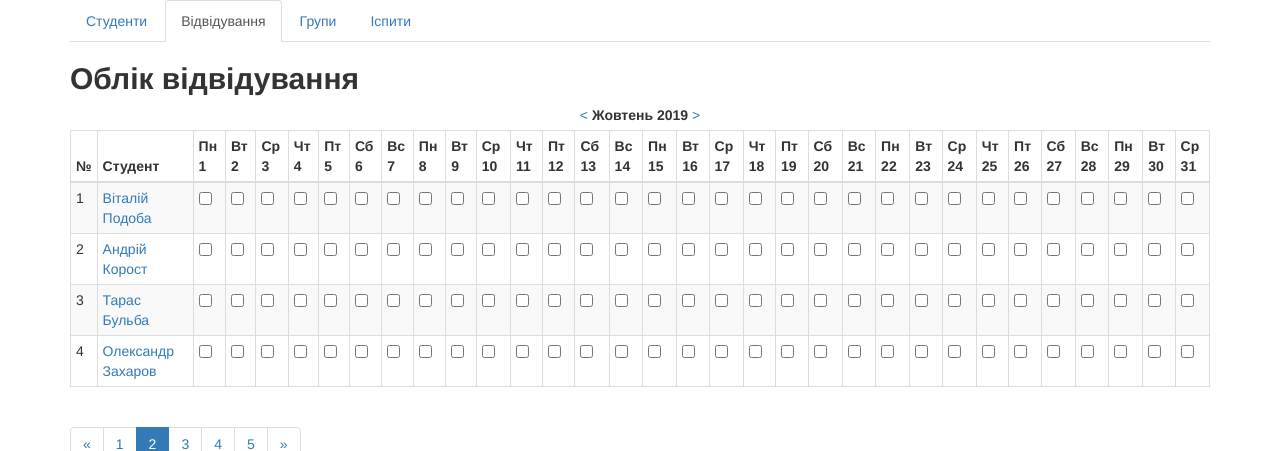
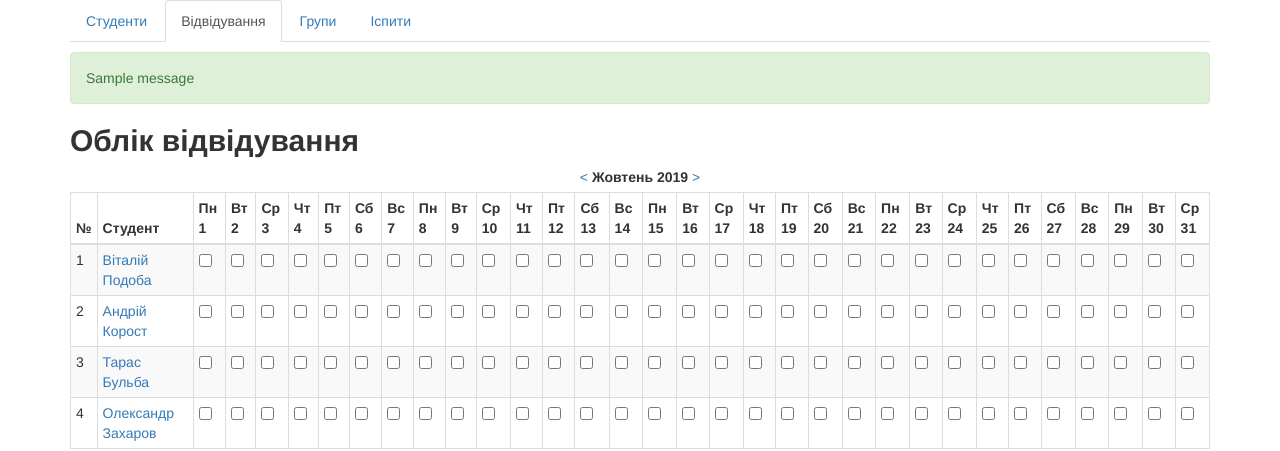
Before and after one commit to AleksanderZahar/students_db_2019, a Django app: page /journal/ in a window 1280 px wide. Shown: the part 70-521 px from the top of the page. Run offline with Django 3.2, Linux system fonts and the light colour scheme; one stand-in notice (Sample message) is shown; some libraries are stand-ins or nearby versions.

Commit message:
Глава 8 - Форма добавления студентов (д/з. стр. 315): 1. изменены статусные сообщения с помощью django.contrib.messages во вьюшке на успешное добавление студента и нажатие кнопки отмена. Сообщение про ошибке, что в шаблоне формы, осталось без изменений, так как нет редиректа (наверное)

```diff
--- a/students_app/templates/students/base.html
+++ b/students_app/templates/students/base.html
@@ -60,10 +60,15 @@
         <div class="col-xs-12" id="content-column">
 
             <!-- Status Message -->
+{#            {% block status_message %}#}
+{#                {% if request.GET.status_message %}#}
+{#                    <div class="alert alert-warning" role="alert">{{ request.GET.status_message }}</div>#}
+{#                {% endif %}#}
+{#            {% endblock %}#}
             {% block status_message %}
-                {% if request.GET.status_message %}
-                    <div class="alert alert-warning" role="alert">{{ request.GET.status_message }}</div>
-                {% endif %}
+                {% for message in messages  %}
+                    <div class="alert {{ message.tags }}" role="alert">{{ message }}</div>
+                {% endfor %}
             {% endblock %}
 
             <h2>{% block title %}{% endblock title %}</h2>
--- a/students_app/templates/students/students_add.html
+++ b/students_app/templates/students/students_add.html
@@ -5,7 +5,6 @@
 {% block meta_title %}Додати студента{% endblock meta_title %}
 
 <!-- Status Message -->
-{#    TODO: стр. 315 переделать статусные сообщения, используя django.contrib.messages#}
 {% block status_message %}
     {% if errors %}
         <div class="alert alert-danger" role="alert">Будь-ласка, виправте наступні помилки</div>
```
Also changed, not shown: students_app/views/students.py (+14 -3 lines), studentsdb/settings.py (+13 -0 lines).
